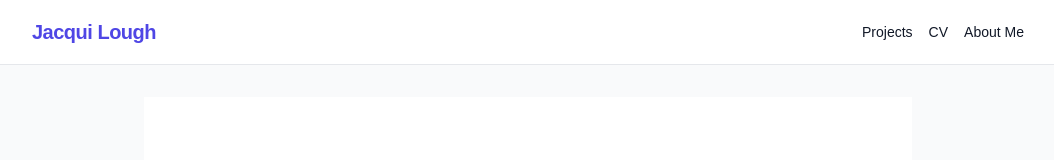
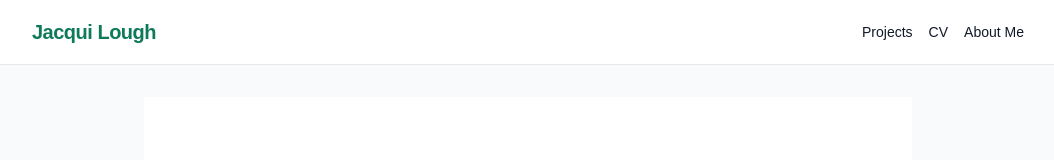
Before and after one commit to jacqui/portfolio, a Next.js app: page / in a window 1280 px wide. Shown: the top 160 px of the page, without its empty margins (112-1166 px from the left). Built offline with nearby package versions, Linux system fonts and the light colour scheme.

Commit message:
updated colorscheme to greeeeeen

```diff
--- a/src/app/globals.css
+++ b/src/app/globals.css
@@ -1,8 +1,8 @@
 @import "tailwindcss";
 
 :root {
-  --color-brand-primary: #4f46e5; /* Indigo 600 - Main buttons, active links, logos */
-  --color-brand-secondary: #06b6d4; /* Cyan 500 - Accents, highlights */
+  --color-brand-primary: #0f7a5a; /* Emerald 700 - Main buttons, active links, logos */
+  --color-brand-secondary: #10b981; /* Emerald 500 - Accents, highlights */
   --color-brand-bg: #f9fafb; /* Gray 50 - Page background */
   --color-brand-text: #111827; /* Gray 900 - Primary text */
   --color-brand-light: #e5e7eb; /* Gray 200 - Borders, dividers */
@@ -26,8 +26,8 @@
     --background: #f9fafb; /* Soft gray background */
     --foreground: #111827; /* Off-black text */
 
-    --brand-primary: #4f46e5; /* Vibrant Indigo */
-    --brand-secondary: #06b6d4; /* Accent Cyan */
+    --brand-primary: #0f7a5a; /* Emerald */
+    --brand-secondary: #10b981; /* Accent Emerald */
     --brand-light: #e5e7eb; /* Soft gray for borders */
   }
 }
```
